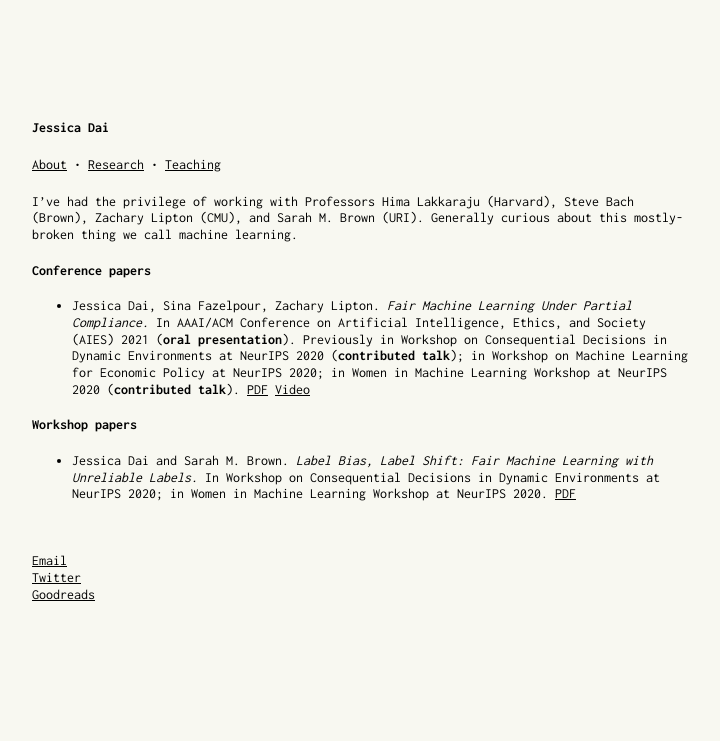
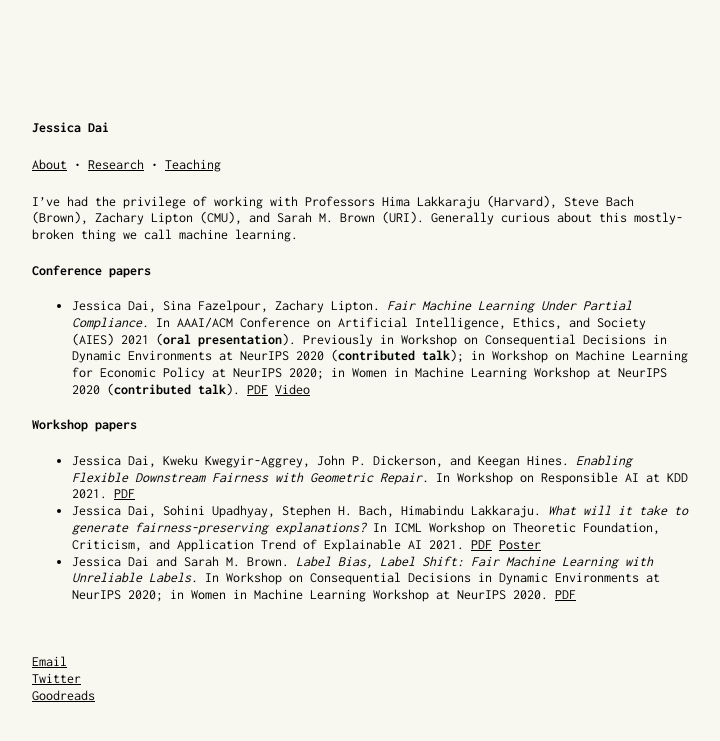
Before and after one commit to jessica-dai/jessica-dai.github.io, a Jekyll site: the page built from research.md, in a window 1280 px wide. Shown: the top 741 px of the page, without its empty margins (88-808 px from the left). Built offline with Jekyll 4.4.1, drawn with Linux system fonts in a browser that asks for light colours.

Commit message:
Update research.md

```diff
--- a/research.md
+++ b/research.md
@@ -15,4 +15,6 @@ in Women in Machine Learning Workshop at NeurIPS 2020 (**contributed talk**). [P
 
 #### Workshop papers
 
+- Jessica Dai, Kweku Kwegyir-Aggrey, John P. Dickerson, and Keegan Hines. *Enabling Flexible Downstream Fairness with Geometric Repair.* In Workshop on Responsible AI at KDD 2021. [PDF](https://sites.google.com/view/responsible-ai-kdd2021/accepted-papers){:target="_blank"}
+- Jessica Dai, Sohini Upadhyay, Stephen H. Bach, Himabindu Lakkaraju. *What will it take to generate fairness-preserving explanations?* In ICML Workshop on Theoretic Foundation, Criticism, and Application Trend of Explainable AI 2021. [PDF](https://arxiv.org/pdf/2106.13346.pdf){:target="_blank"} [Poster](https://github.com/ICML2021-XAI/Summary-Slides/blob/main/What%20will%20it%20take%20to%20generate%20fairness-preserving%20explanations.pdf){:target="_blank"}
 - Jessica Dai and Sarah M. Brown. *Label Bias, Label Shift: Fair Machine Learning with Unreliable Labels.* In Workshop on Consequential Decisions in Dynamic Environments at NeurIPS 2020; in Women in Machine Learning Workshop at NeurIPS 2020. [PDF](https://dynamicdecisions.github.io/assets/pdfs/29.pdf){:target="_blank"}
```
